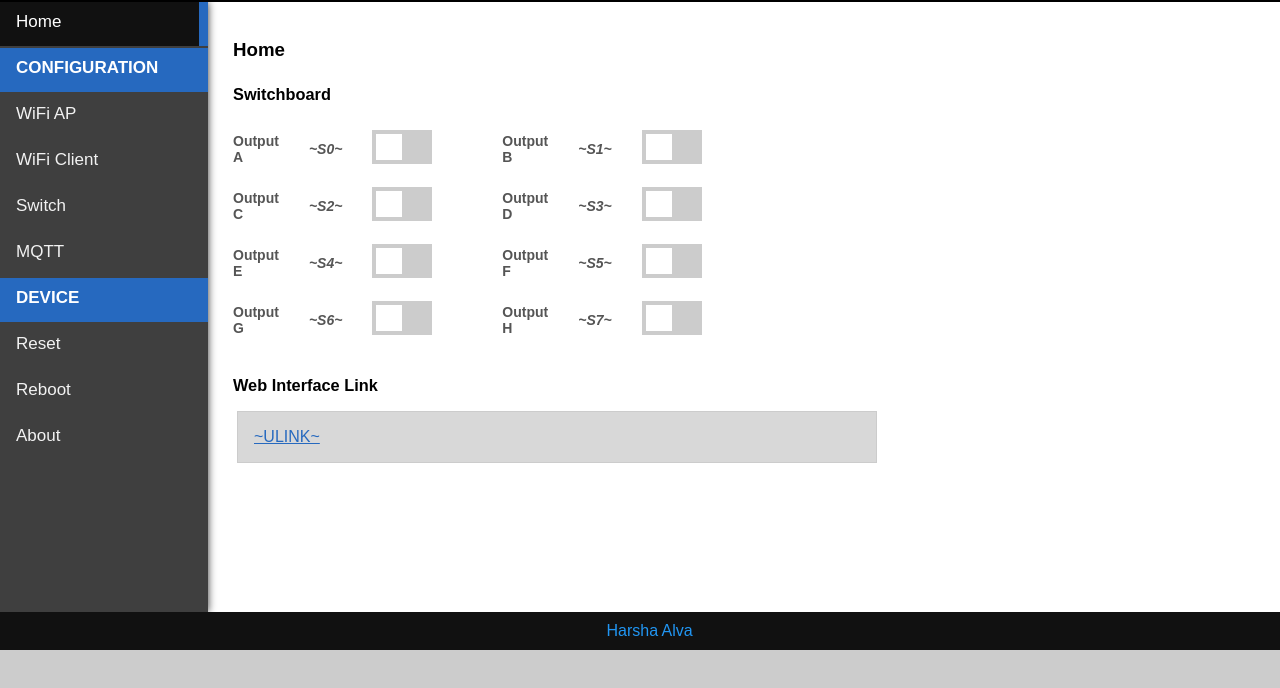
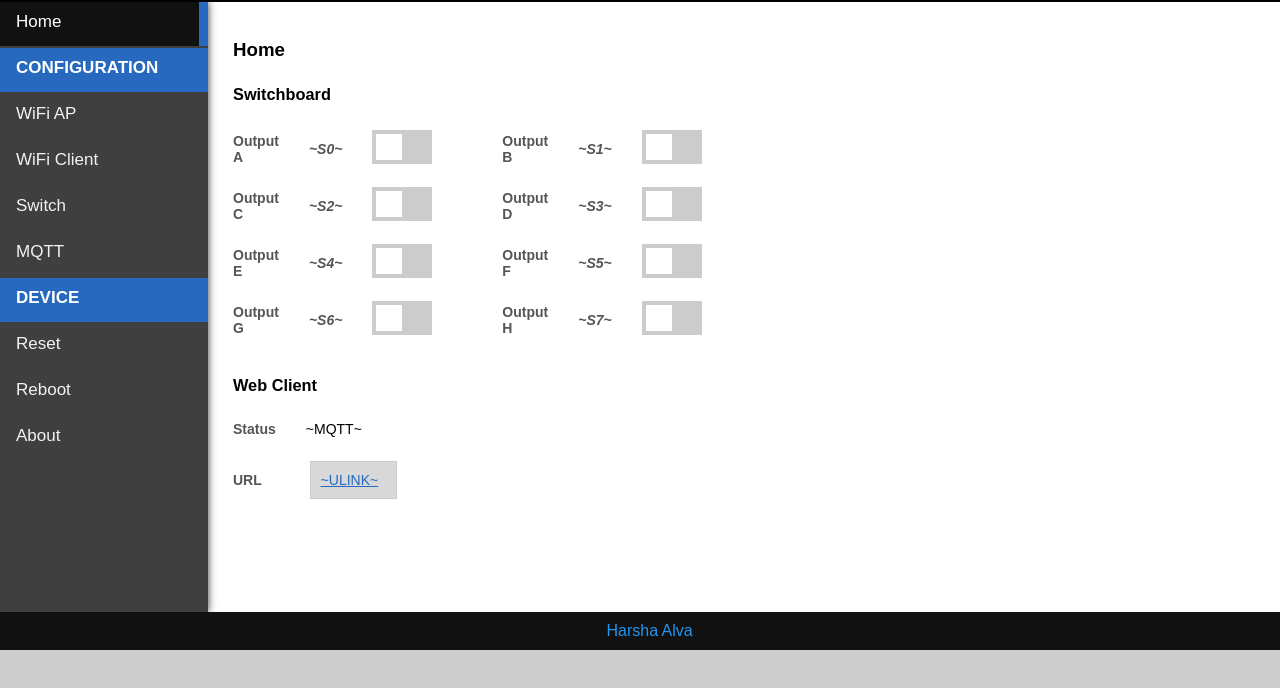
Before and after one commit to aharshac/RevoSwitchCaptivePortal, a website: page src/index.html in a window 1280 px wide. Shown: the part 42-730 px from the top of the page. Drawn offline with Linux system fonts and the light colour scheme.

Commit message:
Added mqtt status and link to home

```diff
--- a/src/home.html
+++ b/src/home.html
@@ -83,12 +83,21 @@
     </tr>
 </table>
 
-<div style="display: ~S_ULINK~;">
-    <h4>Web Interface Link</h4>
-    <div class="uurl">
-        <a href="~ULINK~" target="_blank" title="RevoSwitch-~SERIAL~ web interface link">~ULINK~</a>
-    </div>
-</div>
+<h4>Web Client</h4>
+<table class='tg'>
+    <tr>
+        <td class='label bold'>Status</td>
+        <td class='~S_MQTT~'>~MQTT~</td>
+    </tr>
+    <tr style="display: ~S_ULINK~;">
+        <td class='label bold'>URL</td>
+        <td class=''>
+            <div class="url-box">
+                <a href="~ULINK~" target="_blank" title="RevoSwitch-~SERIAL~ Web Client URL">~ULINK~</a>
+            </div>
+        </td>
+    </tr>
+</table>
 
 <script>
     function dynamicWidth() {
--- a/src/style.css
+++ b/src/style.css
@@ -321,7 +321,7 @@ input:checked + .slider:before {
 }
 
 /* Buttons */
-input[type=text], select, .uurl {
+input[type=text], select, .url-box {
     width: 100%;
     padding: 5px 10px;
     margin: 4px 4px;
@@ -360,12 +360,11 @@ input[type=submit].confirm, input[type=button].confirm {
 
 
 /* Unique link textarea */
-.uurl {
+.url-box {
     max-width: 40em;
     width: 100%;
     background: #d8d8d8;
-    margin-top: 1em;
-    padding: 1em;
+    padding: 0.7em;
 
     overflow-wrap: break-word;
     word-wrap: break-word;
@@ -374,12 +373,12 @@ input[type=submit].confirm, input[type=button].confirm {
     word-break: break-word;
 }
 
-.uurl a {
+.url-box a, a.url {
     text-decoration: underline;
     color: #2669bf;
 }
 
-.uurl a:hover {
+.url-box a:hover, a.url:hover {
     color: red;
 }
 
```
Also changed, not shown: src/about.html (+6 -7 lines), src/mqtt.html (+8 -0 lines).
